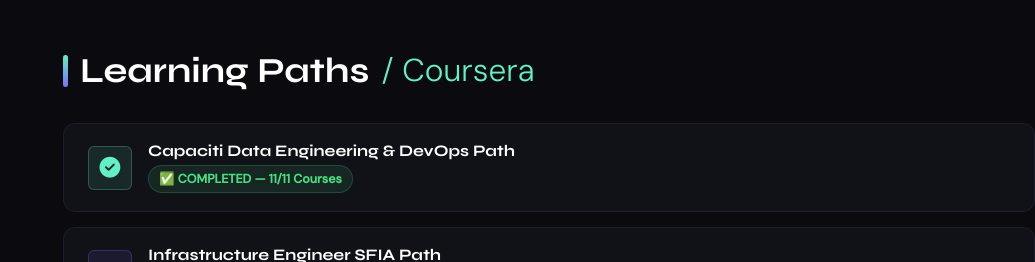
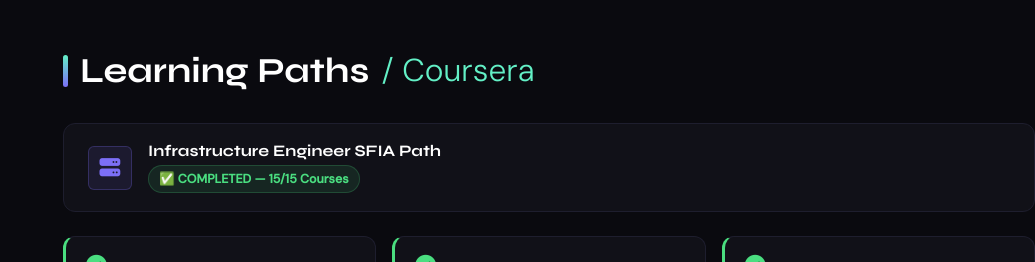
Before and after one commit to Sibonelo-sihle/SS-PORTFOLIO, a plain HTML site: page Sibonelo's PP/index.html in a window 1280 px wide. Shown: the part 3580-3842 px from the top of the page, without its empty margins (245-1280 px from the left). Drawn offline with Linux system fonts and the light colour scheme.

Commit message:
bew feature

```diff
--- a/Sibonelo's PP/index.html
+++ b/Sibonelo's PP/index.html
@@ -328,14 +328,7 @@
                 <h2 class="section-title">Learning Paths <span class="title-glow">/ Coursera</span></h2>
 
                 <!-- Path 1 -->
-                <div class="learning-path-header card">
-                    <div class="path-icon"><i class="fa-solid fa-check-circle"></i></div>
-                    <div class="path-info">
-                        <h3>Capaciti Data Engineering & DevOps Path</h3>
-                        <span class="path-badge completed-badge">✅ COMPLETED — 11/11 Courses</span>
-                    </div>
-                    <div class="path-progress-bar"><div class="path-fill" style="width:100%"></div></div>
-                </div>
+
 
                 <!-- Path 2 -->
                 <div class="learning-path-header card" style="margin-top:15px;">
```
